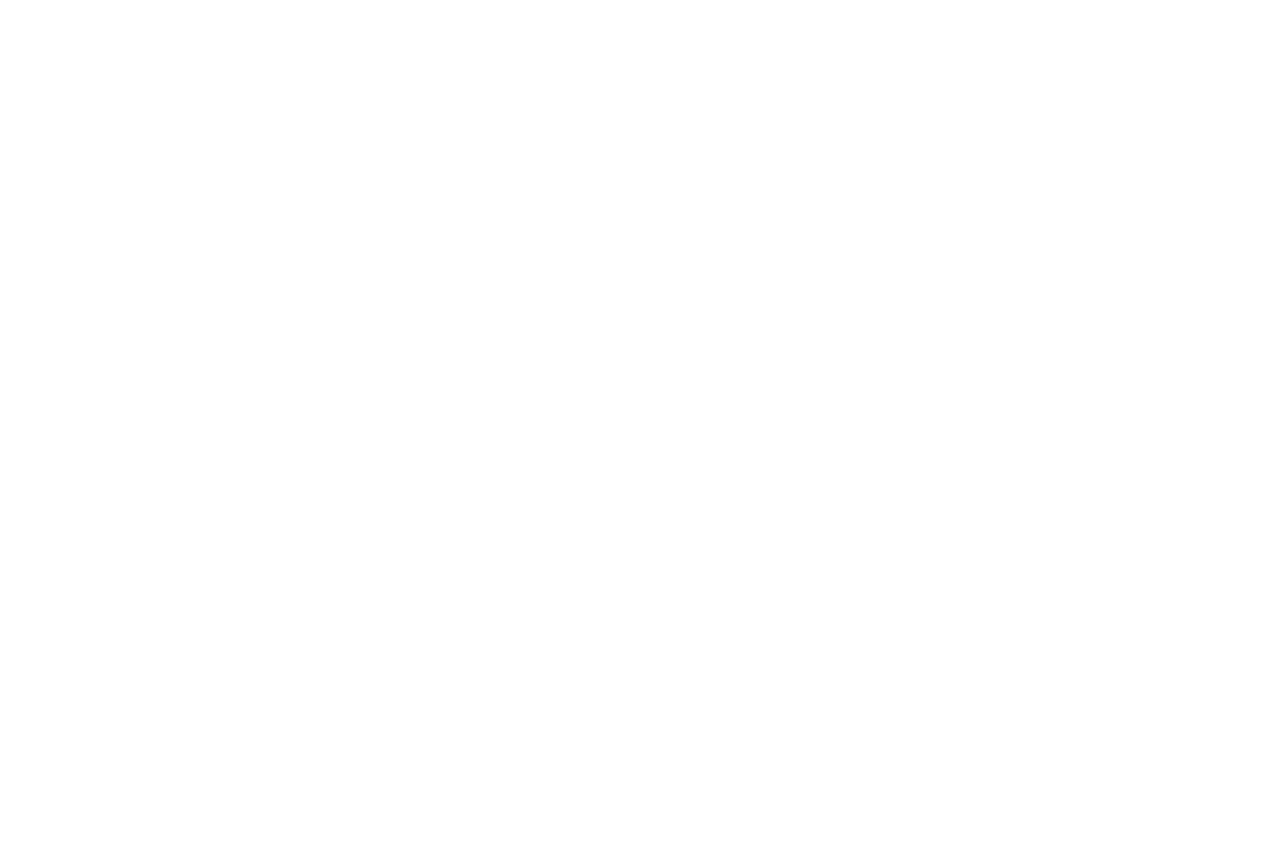
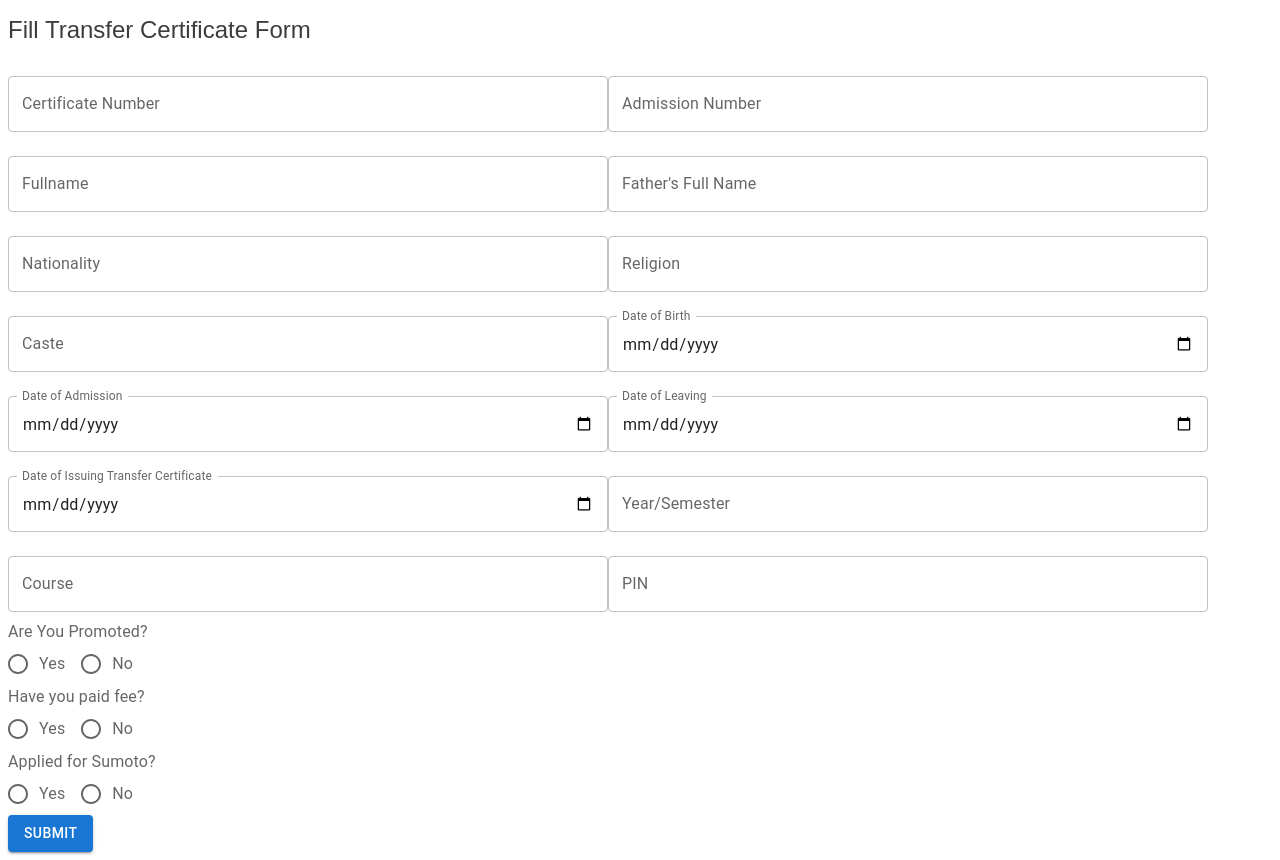
Before and after one commit to Rafiya1207/TC-Generator, a React (Vite) app in the folder frontend/: page / in a window 1280 px wide. Before the commit the page ends 800 px from the top, so only its background shows below. Built offline with nearby package versions, Linux system fonts and the light colour scheme.

Commit message:
Add TCForm component and integrate it into App; include form styling

```diff
--- /dev/null
+++ b/frontend/src/App.css
@@ -0,0 +1,7 @@
+.form-heading {
+	font-size: 1.5rem;
+	font-weight: 500;
+	margin-bottom: 1rem;
+	color: #3d3d3d;
+	font-family: sans-serif;
+}
--- a/frontend/src/App.jsx
+++ b/frontend/src/App.jsx
@@ -1,10 +1,12 @@
+import React from 'react';
+import TCForm from './components/TCForm';
 
 function App() {
-  return (
-    <>
-
-    </>
-  )
+	return (
+		<>
+			<TCForm/>
+		</>
+	)
 }
 
 export default App
--- a/frontend/src/components/TCForm.jsx
+++ b/frontend/src/components/TCForm.jsx
@@ -0,0 +1,136 @@
+import React from "react";
+import '../App.css';
+import { TextField, Button, Radio, RadioGroup, FormControlLabel, FormLabel } from "@mui/material";
+
+const TCForm = () => {
+	return (
+		<form>
+			<h1 className="form-heading">Fill Transfer Certificate Form</h1>
+			<TextField
+				label="Certificate Number"
+				name="certificateNumber"
+				margin="normal"
+				sx={{ width: "600px" }}
+			/>
+			<TextField
+				label="Admission Number"
+				name="admissionNumber"
+				margin="normal"
+				sx={{ width: "600px" }}
+			/>
+			<TextField
+				label="Fullname"
+				name="fullname"
+				margin="normal"
+				sx={{ width: "600px" }}
+			/>
+			<TextField
+				label="Father's Full Name"
+				name="fatherName"
+				margin="normal"
+				sx={{ width: "600px" }}
+			/>
+			<TextField
+				label="Nationality"
+				name="nationality"
+				margin="normal"
+				sx={{ width: "600px" }}
+			/>
+			<TextField
+				label="Religion"
+				name="religion"
+				margin="normal"
+				sx={{ width: "600px" }}
+			/>
+			<TextField
+				label="Caste"
+				name="caste"
+				margin="normal"
+				sx={{ width: "600px" }}
+			/>
+			<TextField
+				label="Date of Birth"
+				name="dob"
+				margin="normal"
+				sx={{ width: "600px" }}
+				type="date"
+				InputLabelProps={{ shrink: true }}
+			/>
+			<TextField
+				label="Date of Admission"
+				name="doa"
+				margin="normal"
+				sx={{ width: "600px" }}
+				type="date"
+				InputLabelProps={{ shrink: true }}
+			/>
+			<TextField
+				label="Date of Leaving"
+				name="dol"
+				margin="normal"
+				sx={{ width: "600px" }}
+				type="date"
+				InputLabelProps={{ shrink: true }}
+			/>
+			<TextField
+				label="Date of Issuing Transfer Certificate"
+				name="doiTC"
+				margin="normal"
+				sx={{ width: "600px" }}
+				type="date"
+				InputLabelProps={{ shrink: true }}
+			/>
+			<TextField
+				label="Year/Semester"
+				name="yearSem"
+				margin="normal"
+				sx={{ width: "600px" }}
+			/>
+			<TextField
+				label="Course"
+				name="course"
+				margin="normal"
+				sx={{ width: "600px" }}
+			/>
+			<TextField
+				label="PIN"
+				name="pin"
+				margin="normal"
+				sx={{ width: "600px" }}
+			/>
+
+			<FormLabel component="legend">Are You Promoted?</FormLabel>
+			<RadioGroup
+				row
+				name="promoted"
+			>
+				<FormControlLabel value="Yes" control={<Radio />} label="Yes" sx={{color: "rgba(0, 0, 0, 0.6)"}} />
+				<FormControlLabel value="No" control={<Radio />} label="No" sx={{color: "rgba(0, 0, 0, 0.6)"}}/>
+			</RadioGroup>
+
+			<FormLabel component="legend">Have you paid fee?</FormLabel>
+			<RadioGroup
+				row
+				name="feePaid"
+			>
+				<FormControlLabel value="Yes" control={<Radio />} label="Yes" sx={{color: "rgba(0, 0, 0, 0.6)"}} />
+				<FormControlLabel value="No" control={<Radio />} label="No" sx={{color: "rgba(0, 0, 0, 0.6)"}}/>
+			</RadioGroup>
+
+			<FormLabel component="legend">Applied for Sumoto?</FormLabel>
+			<RadioGroup
+				row
+				name="appliedSumoto"
+			>
+				<FormControlLabel value="Yes" control={<Radio />} label="Yes" sx={{color: "rgba(0, 0, 0, 0.6)"}} />
+				<FormControlLabel value="No" control={<Radio />} label="No" sx={{color: "rgba(0, 0, 0, 0.6)"}}/>
+			</RadioGroup>
+
+			<Button type="submit" variant="contained" color="primary">
+				Submit
+			</Button>
+		</form>
+	);
+};
+
+export default TCForm;
```
